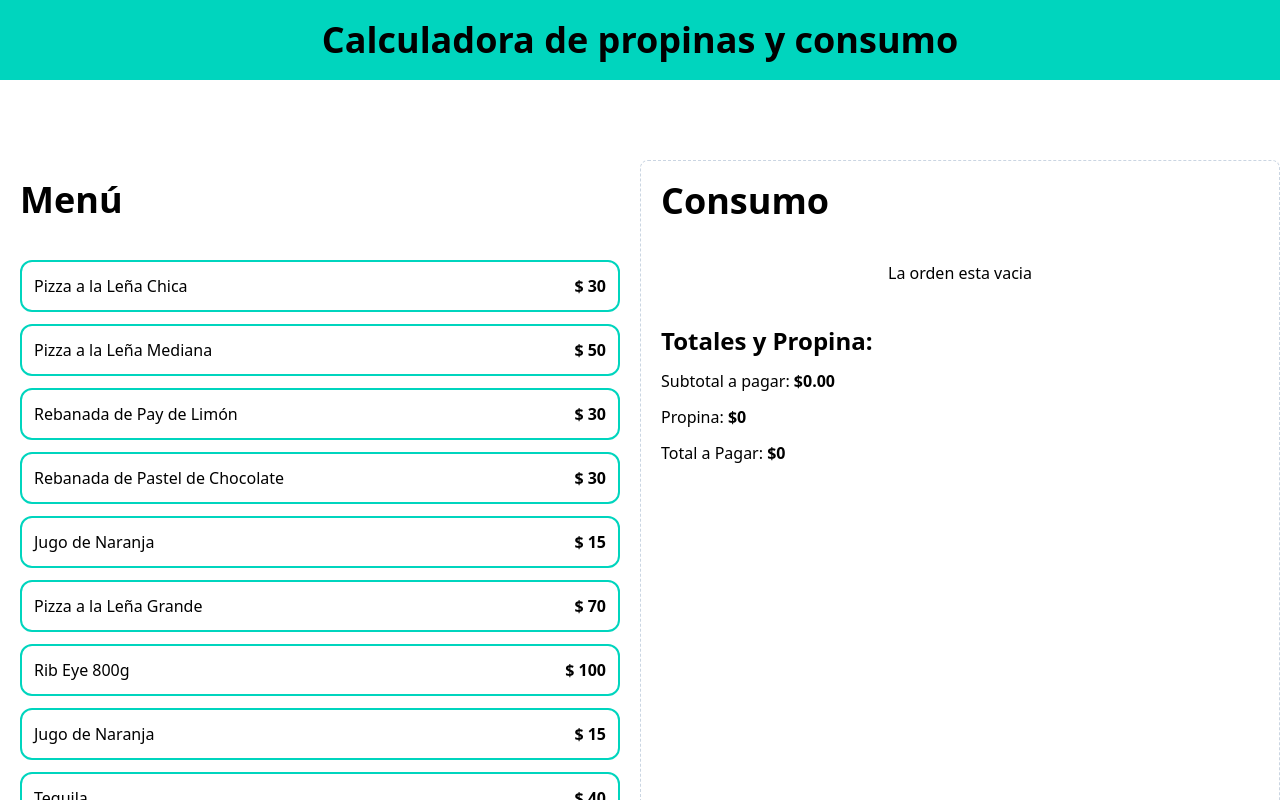
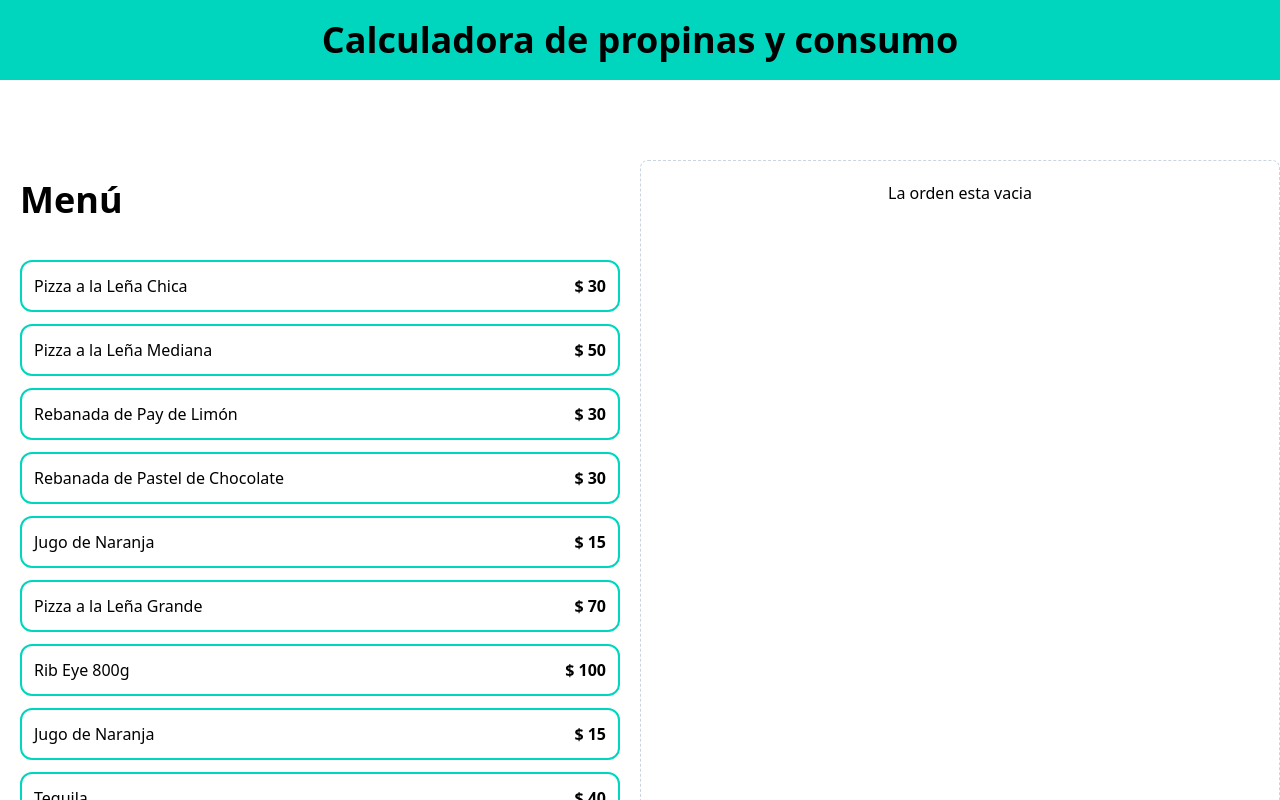
Before and after one commit to devAyyoub/calculadora_propinas, a React (Vite) app: page / in a window 1280 px wide. Shown: the top 800 px of the page. Built offline with nearby package versions, Linux system fonts and the light colour scheme.

Commit message:
Enhanced app with tip system logic, also added logic to calculate the total amount with the tip and lastly, added the save order button which reset the values of the states order and tip

```diff
--- a/src/App.tsx
+++ b/src/App.tsx
@@ -3,9 +3,10 @@
 import { menuItems } from "./data/db";
 import OrderTotals from "./components/OrderTotals";
 import useOrder from "./hooks/useOrder";
+import TipPercentageForm from "./components/TipPercentageForm";
 
 function App() {
-  const { order, addItem, removeITem } = useOrder();
+  const { order, tip, setTip, addItem, removeITem, placeOrder } = useOrder();
 
   return (
     <>
@@ -25,13 +26,15 @@
           </div>
         </div>
         <div className="border border-dashed border-slate-300 p-5 rounded-lg space-y-10">
-          <OrderContents
-            order={order}
-            removeItem={removeITem}
-          />
-          <OrderTotals
-            order={order}
-          />
+          {order.length ? (
+            <>
+              <OrderContents order={order} removeItem={removeITem} />
+              <TipPercentageForm tip={tip} setTip={setTip} />
+              <OrderTotals tip={tip} order={order} placeOrder={placeOrder} />
+            </>
+          ) : (
+            <p className="text-center">La orden esta vacia</p>
+          )}
         </div>
       </main>
     </>
--- a/src/components/OrderContents.tsx
+++ b/src/components/OrderContents.tsx
@@ -3,19 +3,22 @@
 
 type OrderContentProps = {
   order: OrderItem[];
-  removeItem: (id: MenuItem['id']) => void
+  removeItem: (id: MenuItem["id"]) => void;
 };
-export default function OrderContents({ order, removeItem }: OrderContentProps) {
+export default function OrderContents({
+  order,
+  removeItem,
+}: OrderContentProps) {
   return (
     <div>
       <h2 className="font-black text-4xl">Consumo</h2>
 
       <div className="space-y-3 mt-10">
-        {order.length === 0 ? (
-          <p className="text-center">La orden esta vacia</p>
-        ) : (
-          order.map((item) => (
-            <div key={item.id} className="flex justify-between items-center border-t border-gray-200 py-5 last-of-type:border-b">
+        {order.map((item) => (
+          <div
+            key={item.id}
+            className="flex justify-between items-center border-t border-gray-200 py-5 last-of-type:border-b"
+          >
             <div>
               <p className="text-lg">
                 {item.name} - {formatCurrency(item.price)}
@@ -26,13 +29,14 @@
               </p>
             </div>
 
-              <button className="bg-red-600 h-8 w-8 rounded-full text-white font-black"
-              onClick={() => removeItem(item.id)}>
+            <button
+              className="bg-red-600 h-8 w-8 rounded-full text-white font-black"
+              onClick={() => removeItem(item.id)}
+            >
               X
             </button>
           </div>
-          ))
-        )}
+        ))}
       </div>
     </div>
   );
--- a/src/components/OrderTotals.tsx
+++ b/src/components/OrderTotals.tsx
@@ -1,35 +1,47 @@
-import { useMemo } from "react"
-import { OrderItem } from "../types"
-import { formatCurrency } from "../helpers"
+import { useMemo } from "react";
+import { OrderItem } from "../types";
+import { formatCurrency } from "../helpers";
 
 type OrderTotalsProps = {
-    order: OrderItem[]
-}
+  order: OrderItem[];
+  tip: number;
+  placeOrder: () => void
+};
 
-export default function OrderTotals({order} : OrderTotalsProps ) {
-
-    const subtotalAmount = useMemo(() => order.reduce((total, item) => total + (item.quantity * item.price), 0), [order])
+export default function OrderTotals({ order, tip, placeOrder }: OrderTotalsProps) {
+  const subtotalAmount = useMemo(
+    () => order.reduce((total, item) => total + item.quantity * item.price, 0),
+    [order]
+  );
+  const tipAmount = useMemo(() => subtotalAmount * tip, [tip, order]);
+  const totalAmount = useMemo(() => subtotalAmount + tipAmount, [tip, order]);
 
   return (
     <>
       <div className="space-y-3">
         <h2 className="font-black text-2xl">Totales y Propina:</h2>
         <p>
-                Subtotal a pagar: {''}
+          Subtotal a pagar: {""}
           <span className="font-black">{formatCurrency(subtotalAmount)}</span>
         </p>
 
         <p>
-                Propina: {''}
-                <span className="font-black">$0</span>
+          Propina: {""}
+          <span className="font-black">{formatCurrency(tipAmount)}</span>
         </p>
 
         <p>
-                Total a Pagar: {''}
-                <span className="font-black">$0</span>
+          Total a Pagar: {""}
+          <span className="font-black">{formatCurrency(totalAmount)}</span>
         </p>
       </div>
-        <button></button>
+      <button
+        className="w-full bg-black p-3 uppercase text-white font-bold mt-10 disabled:opacity-10"
+        disabled={totalAmount === 0}
+        onClick={placeOrder}
+      >
+        Guardar Orden
+      </button>
     </>
-  )
+  );
 }
--- /dev/null
+++ b/src/components/TipPercentageForm.tsx
@@ -0,0 +1,48 @@
+import type { Dispatch, SetStateAction } from "react";
+
+const tipOptions = [
+  {
+    id: "tip-10",
+    value: 0.1,
+    label: "10%",
+  },
+  {
+    id: "tip-20",
+    value: 0.2,
+    label: "20%",
+  },
+  {
+    id: "tip-50",
+    value: 0.5,
+    label: "50%",
+  },
+];
+
+type TipPercentageFormProps = {
+  tip: number;
+  setTip: Dispatch<SetStateAction<number>>;
+};
+
+export default function TipPercentageForm({ tip, setTip }: TipPercentageFormProps) {
+  return (
+    <div>
+      <h3 className="font-black text-2xl">Propina:</h3>
+
+      <form>
+        {tipOptions.map((tipOption) => (
+          <div className="flex gap-2" key={tipOption.id}>
+            <label htmlFor={tipOption.id}>{tipOption.label}</label>
+            <input
+              id={tipOption.id}
+              type="radio"
+              name="tip"
+              value={tipOption.value}
+              onChange={(e) => setTip(+e.target.value)}
+              checked={tipOption.value === tip}
+            />
+          </div>
+        ))}
+      </form>
+    </div>
+  );
+}
--- a/src/helpers/index.ts
+++ b/src/helpers/index.ts
@@ -1,5 +1,6 @@
 export function formatCurrency(quantity: number) {
-    return new Intl.NumberFormat('en-US', {
-        style: 'currency', currency: 'USD'
-    }).format(quantity)
+    return new Intl.NumberFormat('es-ES', {
+        style: 'currency',
+        currency: 'EUR'
+    }).format(quantity);
 }
--- a/src/hooks/useOrder.ts
+++ b/src/hooks/useOrder.ts
@@ -3,6 +3,7 @@
 
 export default function useOrder() {
   const [order, setOrder] = useState<OrderItem[]>([]);
+  const [tip, setTip] = useState(0);
 
   const addItem = (item: MenuItem) => {
     const itemExist = order.find((orderItem) => orderItem.id === item.id);
@@ -19,9 +20,17 @@
   const removeITem = (id : MenuItem['id']) => {
     setOrder(order.filter( item => item.id !== id ))
   }
+
+  const placeOrder = () => {
+    setOrder([])
+    setTip(0)
+  }
   return {
+    order,
+    tip,
+    setTip,
     addItem,
-    order,
-    removeITem
+    removeITem,
+    placeOrder
   };
 }
```
Lines whose indentation alone changed are shown as unchanged.
